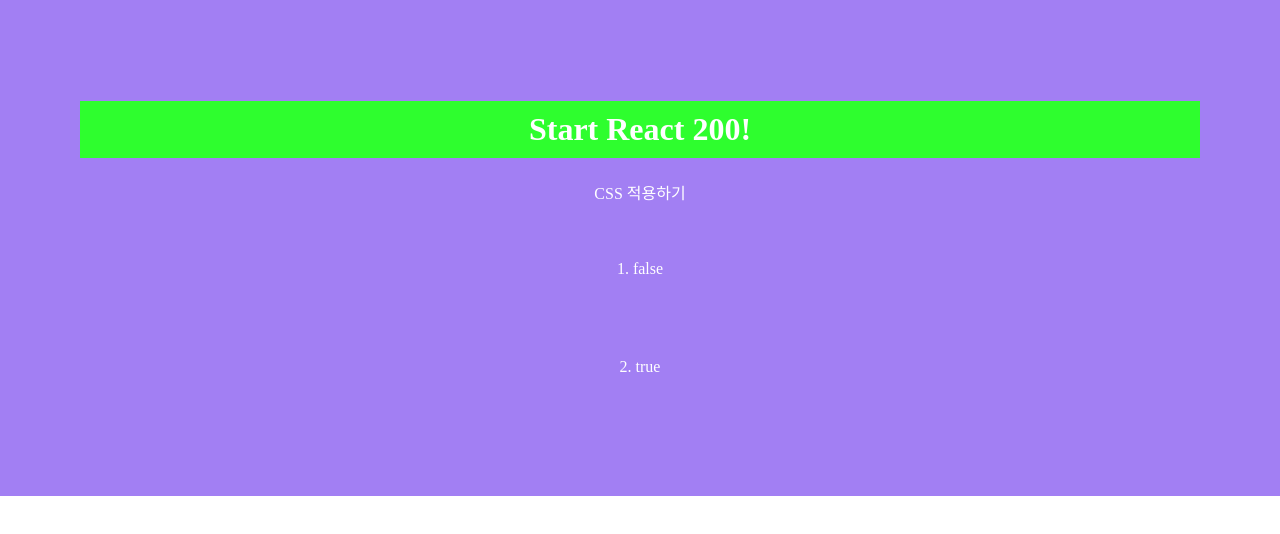
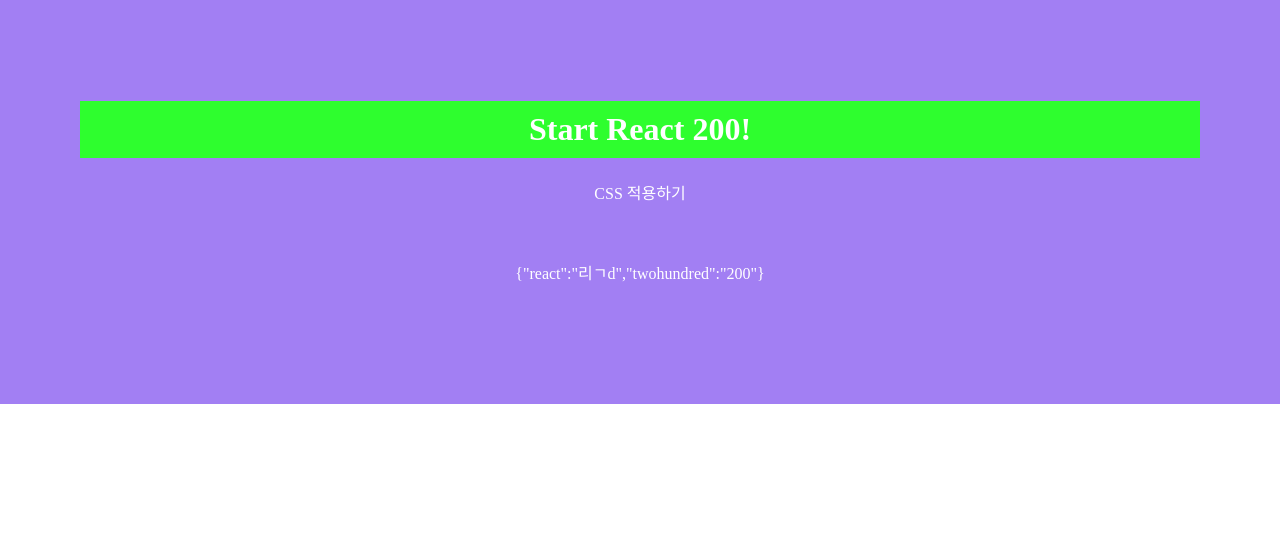
Before and after one commit to OHHYUN/react200, a React (Create React App) app: page / in a window 1280 px wide. Shown: the top 534 px of the page. Built offline with nearby package versions, Linux system fonts and the light colour scheme.

Commit message:
add: Props Object

```diff
--- a/src/App.js
+++ b/src/App.js
@@ -1,14 +1,13 @@
 import React from 'react';
 import './App.css';
-import PropsBoolean from './R019_PropsBoolean'
+import PropsObjVal from './R020_PropsObjVal'
 
 function App() {
   return (
     <div>
       <h1>Start React 200!</h1>
       <p>CSS 적용하기</p>
-      <PropsBoolean BooleanTrueFalse={false} />
-      <PropsBoolean BooleanTrueFalse />
+      <PropsObjVal ObjectJson={{ react: "리ㄱd", twohundred: "200" }} />
     </div>
   );
 }
--- /dev/null
+++ b/src/R020_PropsObjVal.js
@@ -0,0 +1,23 @@
+import React, { Component } from 'react';
+import datatype from 'prop-types';
+
+class R020_PropsObjVal extends Component {
+    render() {
+        let {
+            ObjectJson
+        } = this.props
+        return (
+            <div>
+                {JSON.stringify(ObjectJson)}
+            </div>
+        )
+    }
+}
+
+R020_PropsObjVal.proTypes = {
+    ObjectJson: datatype.shape({
+        react: datatype.string,
+        twohundred: datatype.number
+    })
+}
+export default R020_PropsObjVal
```
